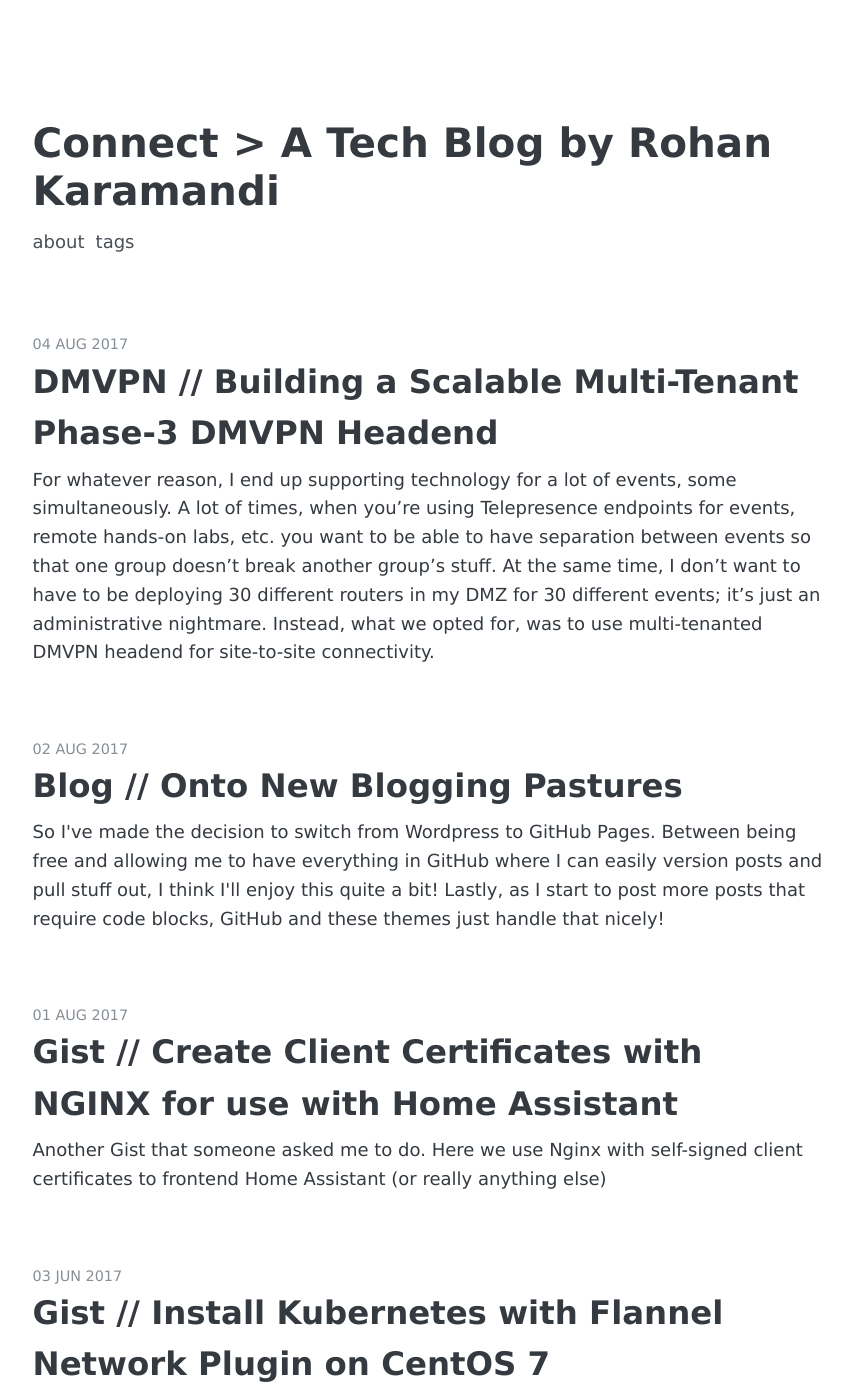
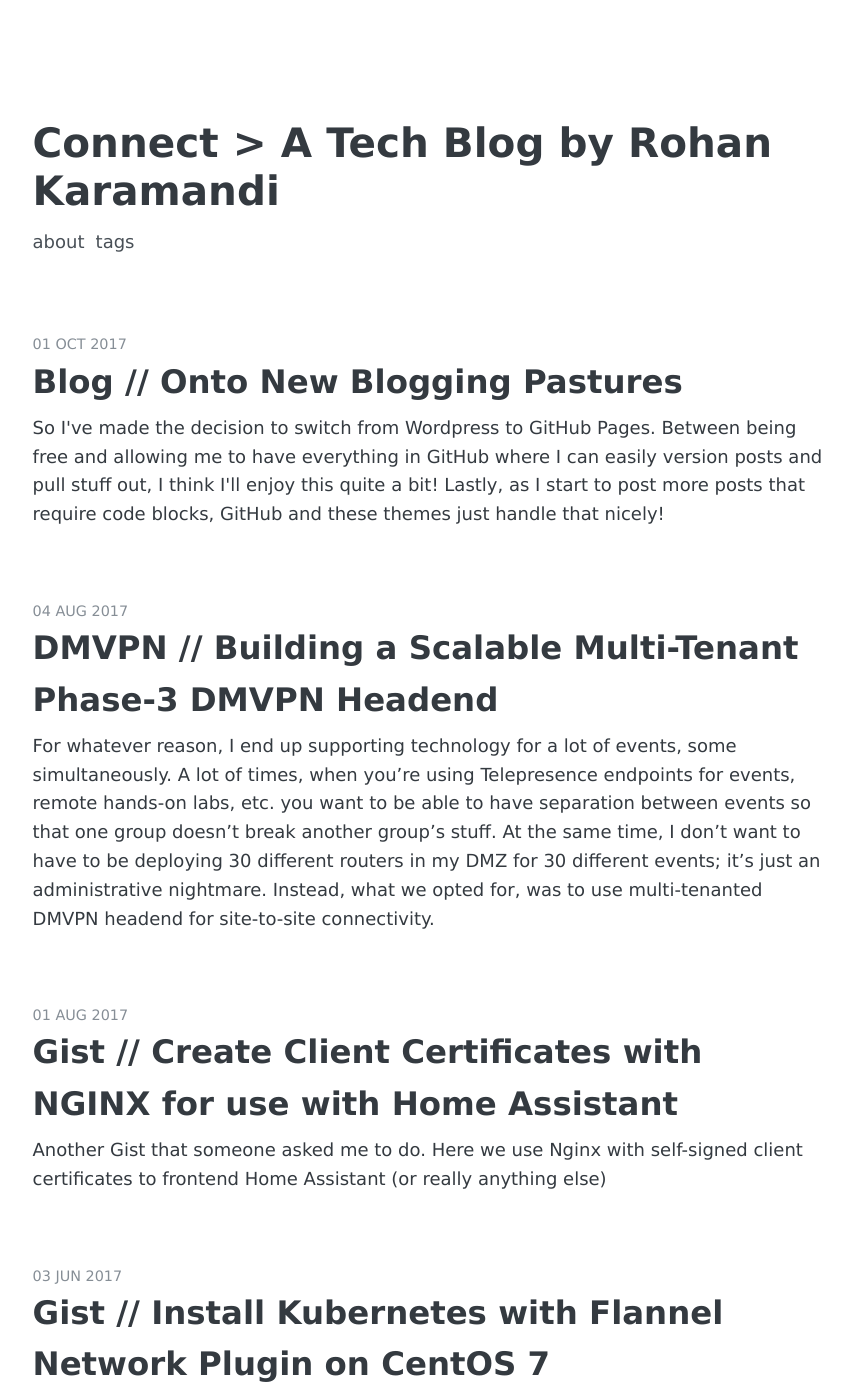
Before and after one commit to rkaramandi/rkaramandi.github.io, a Jekyll site: the page built from index.html, in a window 1280 px wide and 1400 px high. Shown: the whole window, without its empty margins (210-1062 px from the left). Built offline with Jekyll 4.4.1, drawn with Linux system fonts in a browser that asks for light colours; some web fonts are replaced; the list of posts is cut into pages by our own code.

Commit message:
Updated Dates on Switching to GitHub Post

```diff
--- a/_posts/2017-08-01-switching-to-github-pages.md
+++ b/_posts/2017-10-01-switching-to-github-pages.md
@@ -2,7 +2,7 @@
 layout: post
 title: Blog // Onto New Blogging Pastures
 description: So I've made the decision to switch from Wordpress to GitHub Pages. Between being free and allowing me to have everything in GitHub where I can easily version posts and pull stuff out, I think I'll enjoy this quite a bit! Lastly, as I start to post more posts that require code blocks, GitHub and these themes just handle that nicely!
-date: 2017-08-02
+date: 2017-10-01
 tags: [blog, update]
 comments: true
 share: true
```
Also changed, not shown: other parts of _posts/2017-10-01-switching-to-github-pages.md (+1 -1 lines).
